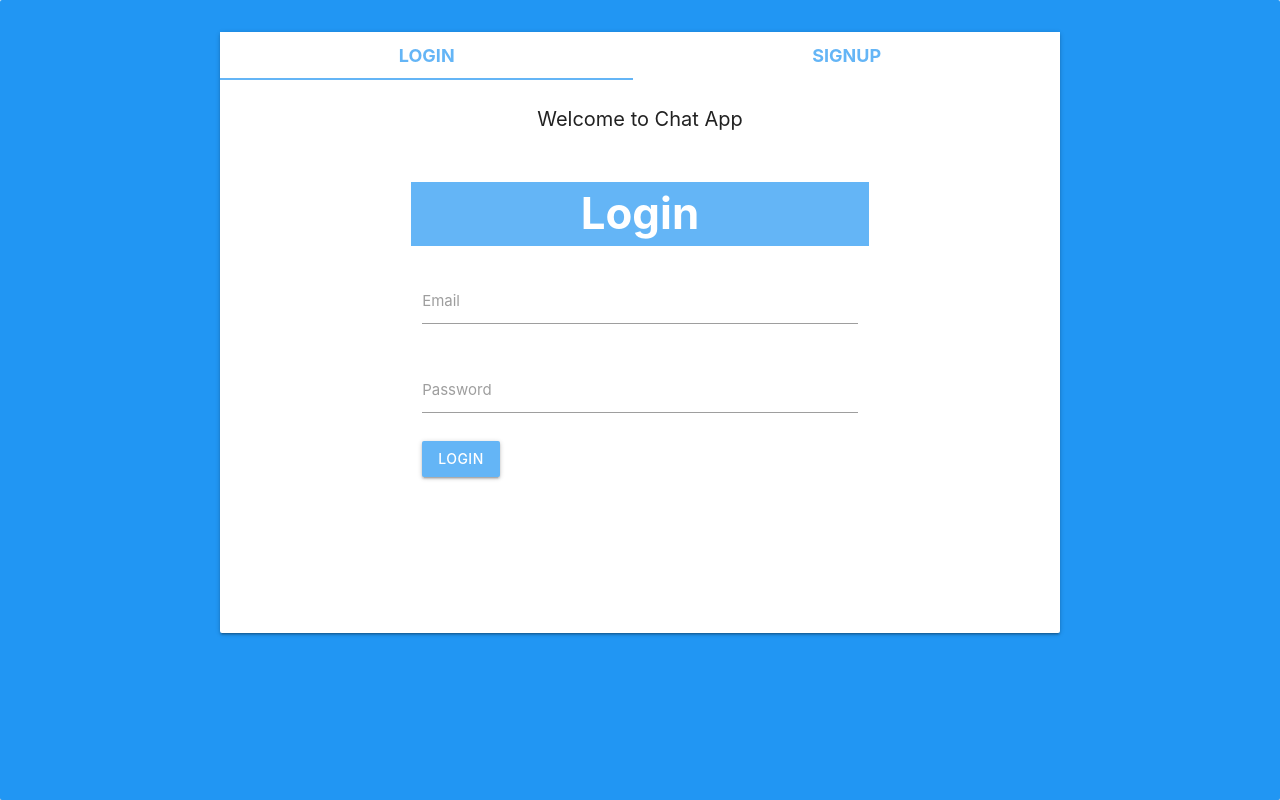
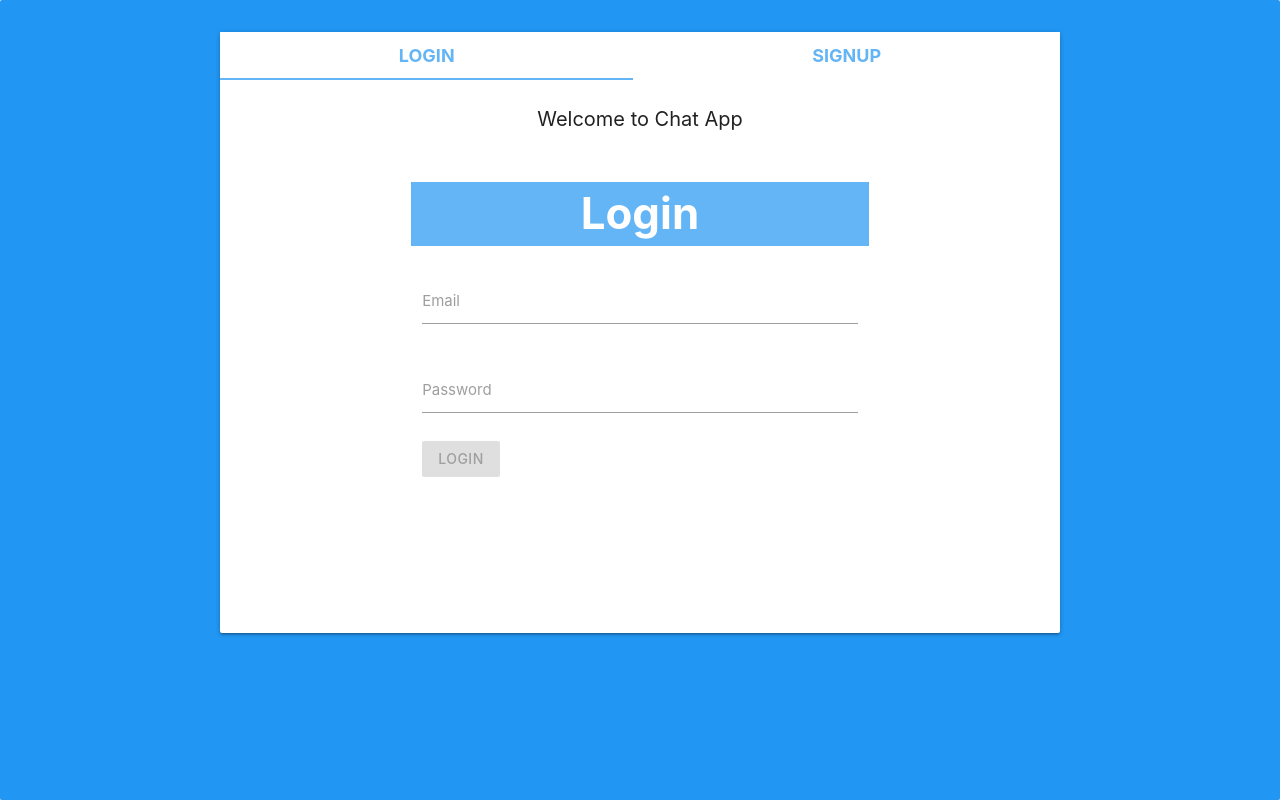
Before and after one commit to PrabeenSoreng/blogchat-angular, an Angular app: page / in a window 1280 px wide. Built offline with nearby package versions, Linux system fonts and the light colour scheme.

Commit message:
login form functionality implemented

```diff
--- a/src/app/auth/login/login.component.css
+++ b/src/app/auth/login/login.component.css
@@ -36,7 +36,7 @@ form {
   padding-bottom: 0px !important;
 }
 
-#errorMsg {
+/* #errorMsg {
   background: #f6b2b5;
   width: 100%;
   height: 50px;
@@ -50,4 +50,18 @@ form {
   position: relative;
   float: left;
   font-size: 15px;
+} */
+
+.error__msg {
+  position: absolute;
+  box-shadow: 0 2px 8px 0 rgba(0, 0, 0, 0.4);
+  width: 100%;
+  bottom: 0;
+  right: 0;
 }
+
+.error__msg--element {
+  color: white;
+  background: #ff4b2b;
+  text-align: center;
+}
--- a/src/app/auth/login/login.component.html
+++ b/src/app/auth/login/login.component.html
@@ -2,20 +2,49 @@
   <div class="row">
     <div class="col s10 offset-s1" id="panel">
       <h3 id="title">Login</h3>
-      <form class="col s12">
+      <div class="error__msg">
+        <div class="error__msg--element" *ngFor="let msg of errorMessage">
+          <span>{{ msg }}</span>
+        </div>
+      </div>
+      <form [formGroup]="loginForm" (ngSubmit)="onSubmit()" class="col s12">
         <div class="row">
           <div class="input-field col s12">
-            <input id="login-email" type="email" />
+            <input id="login-email" type="email" formControlName="email" />
             <label for="login-email">Email</label>
+            <div *ngIf="email.touched && email.invalid">
+              <div *ngIf="email.errors.email" class="error">
+                Email is invalid.
+              </div>
+              <div *ngIf="email.errors.required" class="error">
+                Email is required.
+              </div>
+            </div>
           </div>
         </div>
         <div class="row">
           <div class="input-field col s12">
-            <input id="login-password" type="password" />
+            <input
+              id="login-password"
+              type="password"
+              formControlName="password"
+            />
             <label for="login-password">Password</label>
+            <div *ngIf="password.touched && password.invalid">
+              <div *ngIf="password.errors.required" class="error">
+                Password is required.
+              </div>
+            </div>
           </div>
         </div>
-        <button class="btn waves-effect" id="loginbtn">Login</button>
+        <button
+          class="btn waves-effect"
+          id="loginbtn"
+          type="submit"
+          [disabled]="!loginForm.valid"
+        >
+          Login
+        </button>
       </form>
     </div>
   </div>
--- a/src/app/auth/login/login.component.ts
+++ b/src/app/auth/login/login.component.ts
@@ -1,15 +1,50 @@
-import { Component, OnInit } from '@angular/core';
+import { Component, OnInit } from "@angular/core";
+import { FormGroup, FormControl, Validators } from "@angular/forms";
+import { AuthService } from "src/app/services/auth.service";
+import { Router } from "@angular/router";
 
 @Component({
-  selector: 'app-login',
-  templateUrl: './login.component.html',
-  styleUrls: ['./login.component.css']
+  selector: "app-login",
+  templateUrl: "./login.component.html",
+  styleUrls: ["./login.component.css"]
 })
 export class LoginComponent implements OnInit {
+  loginForm: FormGroup;
+  errorMessage: string[] = [];
 
-  constructor() { }
+  constructor(private authService: AuthService, private router: Router) {}
 
   ngOnInit() {
+    this.loginForm = new FormGroup({
+      email: new FormControl("", [Validators.required, Validators.email]),
+      password: new FormControl("", Validators.required)
+    });
   }
 
+  onSubmit() {
+    this.authService.login(this.loginForm.value).subscribe(
+      result => {
+        console.log(result);
+        this.router.navigate(["/streams"]);
+      },
+      err => {
+        console.log(err);
+        if (!err.error.data) this.errorMessage.push(err.error.message);
+        else {
+          err.error.data.map(msg => {
+            return this.errorMessage.push(msg.msg);
+          });
+        }
+        this.loginForm.reset();
+      }
+    );
+  }
+
+  get email() {
+    return this.loginForm.get("email");
+  }
+
+  get password() {
+    return this.loginForm.get("password");
+  }
 }
--- a/src/app/services/auth.service.ts
+++ b/src/app/services/auth.service.ts
@@ -13,4 +13,8 @@ export class AuthService {
   signup(body) {
     return this.http.post(`${url}/signup`, body);
   }
+
+  login(body) {
+    return this.http.post(`${url}/login`, body);
+  }
 }
```
